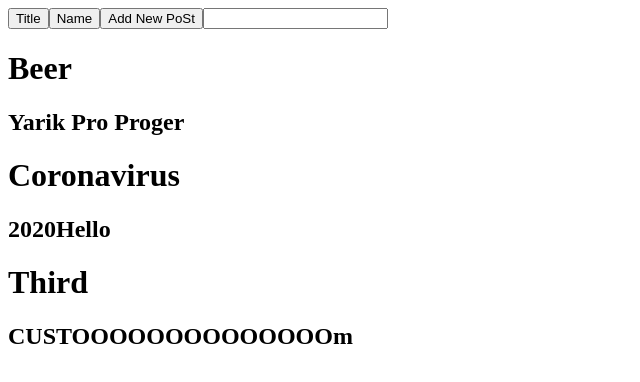
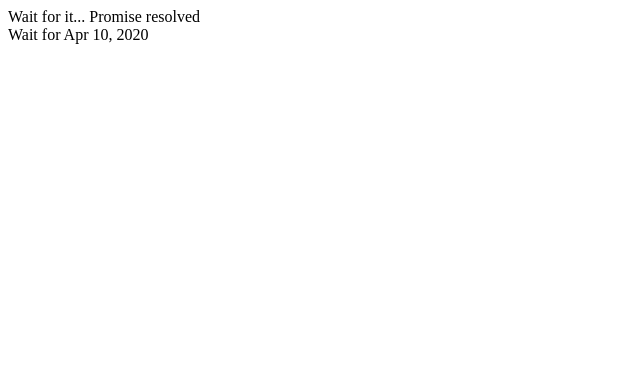
Before and after one commit to yeapman/angular8, an Angular app: page / in a window 1280 px wide. Shown: the top 382 px of the page, without its empty margins (0-640 px from the left). Built offline with nearby package versions, Linux system fonts and the light colour scheme.

Commit message:
added promise+observable async

```diff
--- a/src/app/app.component.html
+++ b/src/app/app.component.html
@@ -36,15 +36,26 @@
 
 <!--</div>-->
 
-<div class="find">
-  <button (click)="searchFilter='title'">Title</button>
-  <button (click)="searchFilter='name'">Name</button>
+<!--<div class="find">-->
+<!--  <button (click)="searchFilter='title'">Title</button>-->
+<!--  <button (click)="searchFilter='name'">Name</button>-->
 
-  <button (click)="addNewPost()">Add New PoSt</button>
-  <input type="text" [(ngModel)]="search">
+<!--  <button (click)="addNewPost()">Add New PoSt</button>-->
+<!--  <input type="text" [(ngModel)]="search">-->
 
+<!--</div>-->
+<!--<div class="corona" *ngFor="let post of newPost | searchFilterCustom: search:searchFilter">-->
+<!--  <h1>{{post.title}}</h1>-->
+<!--  <h2>{{post.name}}</h2>-->
+<!--</div>-->
+
+
+<!--**********************************************ASYNC PIPES**************************************************-->
+
+<div class="promise">
+ Wait for it...  {{promise | async}}
 </div>
-<div class="corona" *ngFor="let post of newPost | searchFilterCustom: search:searchFilter">
-  <h1>{{post.title}}</h1>
-  <h2>{{post.name}}</h2>
+
+<div class="observable">
+  Wait for {{observData | async | date}}
 </div>
--- a/src/app/app.component.ts
+++ b/src/app/app.component.ts
@@ -1,4 +1,5 @@
 import {Component, ContentChild, ElementRef, OnInit} from '@angular/core';
+import {Observable} from "rxjs";
 
 
 export interface Post {
@@ -57,21 +58,40 @@ export class AppComponent implements OnInit {
 
   // ****pipes****
 
-  num: number = Math.E
-  str: string = 'Hello, Yarik';
-  search: string = '';
-  searchFilter = 'title';
+  // num: number = Math.E
+  // str: string = 'Hello, Yarik';
+  // search: string = '';
+  // searchFilter = 'title';
+  //
+  // newPost: newPost[] = [
+  //   {title: 'Beer', name: 'Yarik Pro Proger'},
+  //   {title: 'Coronavirus', name: '2020Hello'},
+  //   {title: 'Third', name: 'CUSTOOOOOOOOOOOOOOm'}
+  // ]
+  //
+  // addNewPost() {
+  //   this.newPost.push({
+  //     title: 'Angular8', name: 'pureChangeDetector'
+  //   });
+  // }
 
-  newPost: newPost[] = [
-    {title: 'Beer', name: 'Yarik Pro Proger'},
-    {title: 'Coronavirus', name: '2020Hello'},
-    {title: 'Third', name: 'CUSTOOOOOOOOOOOOOOm'}
-  ]
 
-  addNewPost() {
-    this.newPost.push({
-      title: 'Angular8', name: 'pureChangeDetector'
-    });
-  }
+
+
+
+
+  // ************************************** ASYNC PIPES *******************************************
+
+  promise: Promise<string> = new Promise<string>(resolve => {
+    setTimeout(() => {
+      resolve('Promise resolved')
+    }, 5000)
+  })
+
+  observData: Observable<Date> = new Observable<Date>(obs => {
+    setInterval( () => {
+      obs.next(new Date())
+    }, 1000)
+  })
 
 }
--- a/src/app/pipes/search-filter-custom.pipe.ts
+++ b/src/app/pipes/search-filter-custom.pipe.ts
@@ -14,7 +14,6 @@ export class SearchFilterCustomPipe implements PipeTransform {
 
     return posts.filter(post => {
       return post[searchFilter].toLowerCase().includes(search.toLowerCase());
-
     });
 
   }
```
